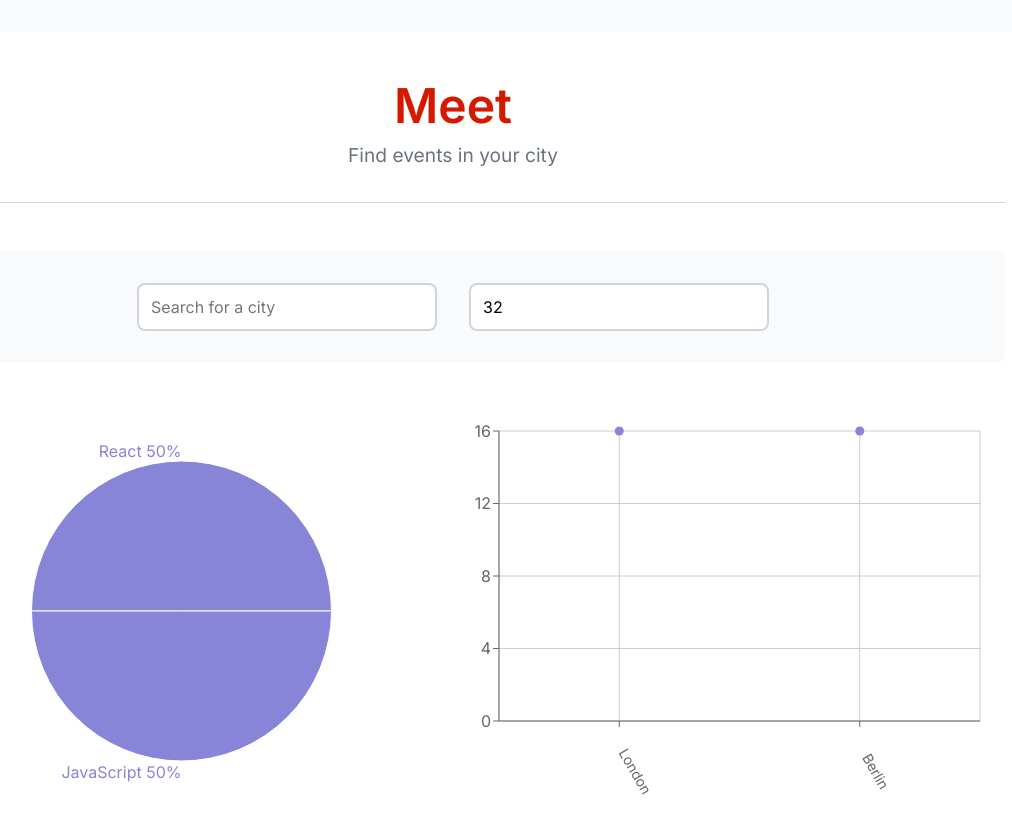
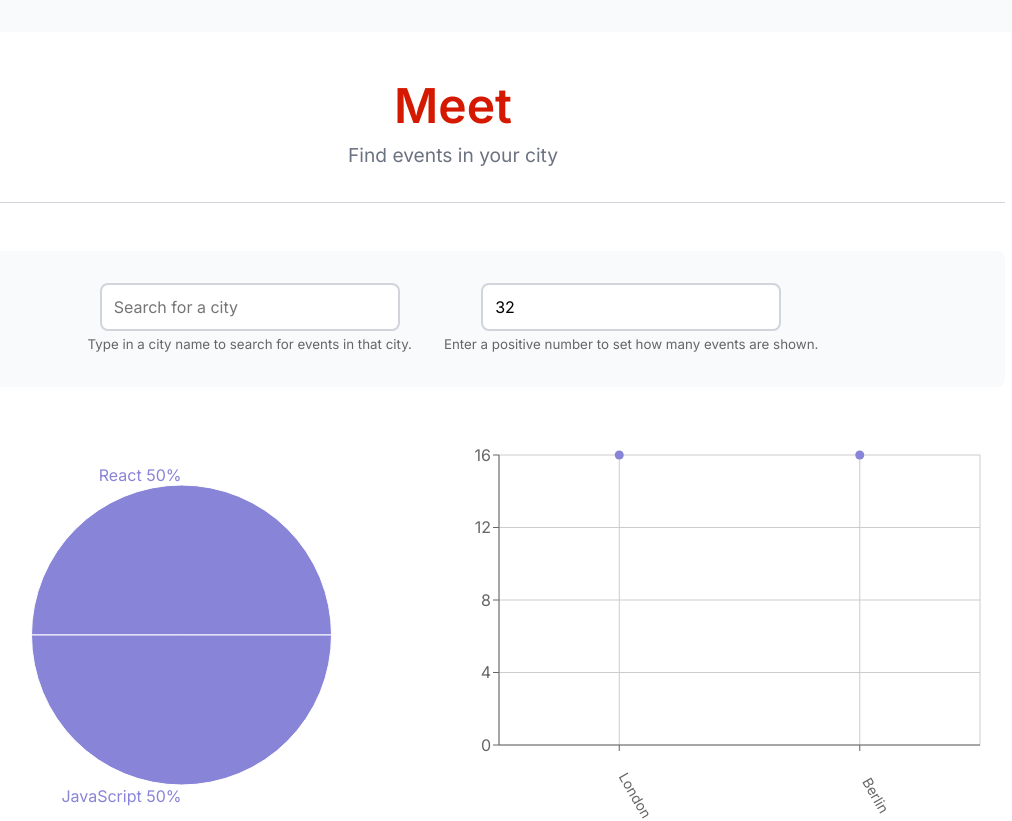
Before and after one commit to active-ugly-jumpers/meet, a React (Vite) app: page / in a window 1280 px wide. Shown: the top 821 px of the page, without its empty margins (187-1199 px from the left). Built offline with nearby package versions, Linux system fonts and the light colour scheme.

Commit message:
Added text explanation next to input

```diff
--- a/src/components/CitySearch.jsx
+++ b/src/components/CitySearch.jsx
@@ -52,6 +52,9 @@ const CitySearch = ({ allLocations, setCurrentCity, setInfoAlert }) => {
                 </ul>
                 : null
             }
+            <small style={{ display: 'block', marginTop: '4px', color: '#666' }}>
+                Type in a city name to search for events in that city.
+            </small>
         </div>
     )
 }
--- a/src/components/NumberOfEvents.jsx
+++ b/src/components/NumberOfEvents.jsx
@@ -24,6 +24,9 @@ const NumberOfEvents = ({ setCurrentNOE, setErrorAlert }) => {
         value={numberOfEvents}
         onChange={handleInputChanged}
       />
+        <small style={{ display: 'block', marginTop: '4px', color: '#666' }}>
+          Enter a positive number to set how many events are shown.
+        </small>
     </div>
   );
 };
```
